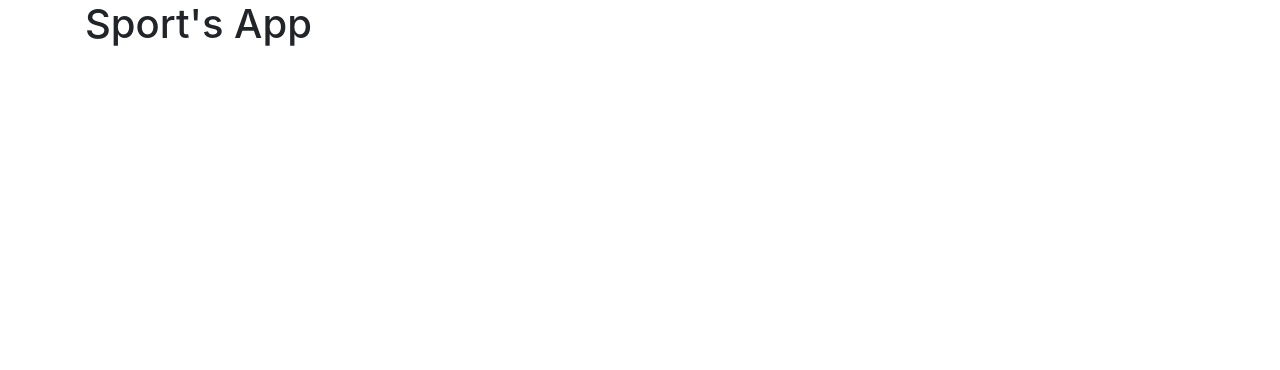
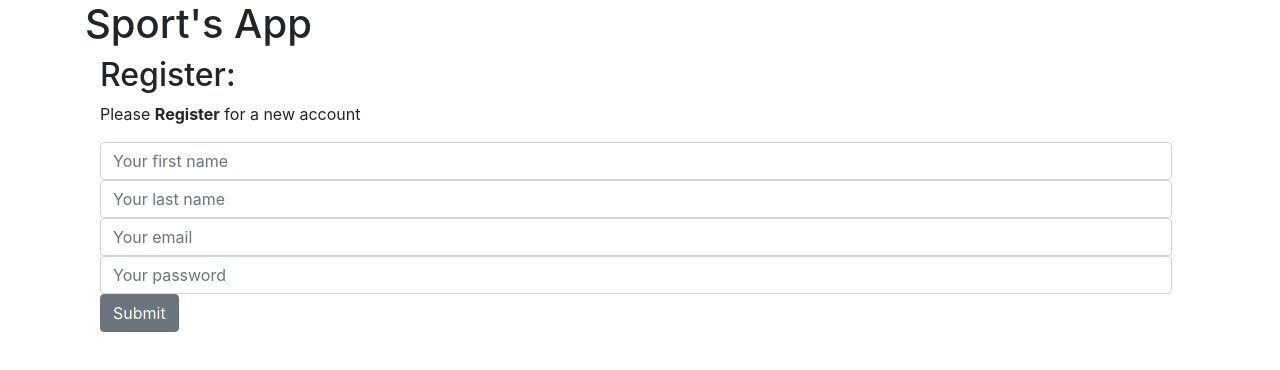
Before and after one commit to zato91/FitnessClub, a React (Create React App) app in the folder frontend/: page /register in a window 1280 px wide. Shown: the top 370 px of the page. Built offline with nearby package versions, Linux system fonts and the light colour scheme.

Commit message:
register page

```diff
--- /dev/null
+++ b/frontend/src/pages/Register/index.js
@@ -0,0 +1,49 @@
+import React, { useState } from 'react';
+import api from '../../services/api'
+import { Button, Form, FormGroup, Container, Input } from 'reactstrap';
+
+export default function Register({ history }) {
+    const [email, setEmail] = useState("")
+    const [password, setPassword] = useState("")
+    const [firstName, setFirstName] = useState("")
+    const [lastName, setLastName] = useState("")
+
+
+    const handleSubmit = async evt => {
+        evt.preventDefault();
+        console.log('result of the submit', email, password, firstName, lastName)
+
+        const response = await api.post('/user/register', { email, password, firstName, lastName })
+        const userId = response.data._id || false;
+
+        if (userId) {
+            localStorage.setItem('user', userId)
+            history.push('/dashboard')
+        } else {
+            const { message } = response.data
+            console.log(message)
+        }
+    }
+
+    return (
+        <Container>
+            <h2>Register:</h2>
+            <p>Please <strong>Register</strong> for a new account</p>
+            <Form onSubmit={handleSubmit}>
+                <FormGroup className="mb-2 mr-sm-2 mb-sm-0">
+                    <Input type="text" name="firstName" id="firstName" placeholder="Your first name" onChange={evt => setFirstName(evt.target.value)} />
+                </FormGroup>
+                <FormGroup className="mb-2 mr-sm-2 mb-sm-0">
+                    <Input type="text" name="lastName" id="lastName" placeholder="Your last name" onChange={evt => setLastName(evt.target.value)} />
+                </FormGroup>
+                <FormGroup className="mb-2 mr-sm-2 mb-sm-0">
+                    <Input type="email" name="email" id="email" placeholder="Your email" onChange={evt => setEmail(evt.target.value)} />
+                </FormGroup>
+                <FormGroup className="mb-2 mr-sm-2 mb-sm-0">
+                    <Input type="password" name="password" id="password" placeholder="Your password" onChange={evt => setPassword(evt.target.value)} />
+                </FormGroup>
+                <Button>Submit</Button>
+            </Form>
+        </Container>
+    );
+}
--- a/frontend/src/routes.js
+++ b/frontend/src/routes.js
@@ -1,7 +1,7 @@
 import React from 'react'
 import { BrowserRouter, Switch, Route } from 'react-router-dom';
 import Login from './pages/Login/'
-
+import Register from './pages/Register'
 import Dashboard from './pages/Dashboard/'
 
 export default function Routes() {
@@ -9,7 +9,7 @@ export default function Routes() {
         <BrowserRouter>
             <Switch>
                 <Route path='/' exact component={Login} />
-
+                <Route path='/register' exact component={Register} />
                 <Route path='/dashboard' component={Dashboard} />
             </Switch>
         </BrowserRouter>
```
